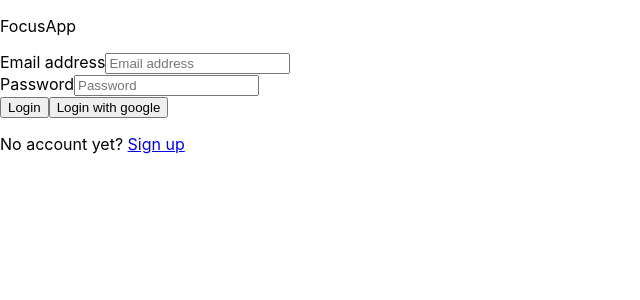
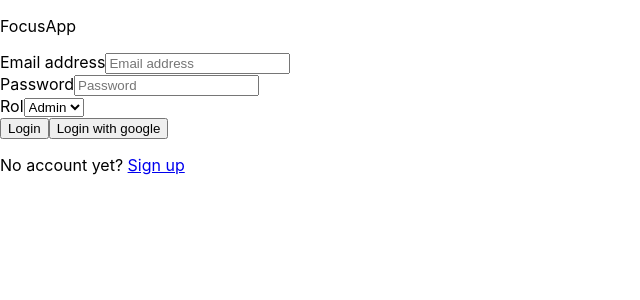
Before and after one commit to Jesuscabado/SilverEconomy, a React (Create React App) app in the folder frontend/: page /login in a window 1280 px wide. Shown: the top 300 px of the page, without its empty margins (0-640 px from the left). Built offline with nearby package versions, Linux system fonts and the light colour scheme; no server answers.

Commit message:
intento de poner el rol en el login da fallos

```diff
--- a/frontend/package.json
+++ b/frontend/package.json
@@ -7,6 +7,7 @@
     "@testing-library/react": "^13.4.0",
     "@testing-library/user-event": "^13.5.0",
     "firebase": "^9.22.1",
+    "firestore": "^1.1.6",
     "react": "^18.2.0",
     "react-dom": "^18.2.0",
     "react-router-dom": "^6.11.2",
--- a/frontend/src/App.js
+++ b/frontend/src/App.js
@@ -5,16 +5,39 @@ import Login from "./components/Login";
 import { BrowserRouter as Router } from "react-router-dom";
 import { Routes, Route } from "react-router-dom";
 import { onAuthStateChanged } from "firebase/auth";
+import { getFirestore, doc, getDoc } from "firebase/firestore";
 import { auth } from "./components/Firebase";
 
 function App() {
+  const firestore = getFirestore();
   const [user, setUser] = useState(null);
+
+  async function getRol(uid) {
+    const docRef = doc(firestore, `user/${uid}`);
+    const docu = await getDoc(docRef);
+    const docufinal = docu.data().rol;
+    return docufinal;
+  }
+
+  function setUserWithFirebaseAndRol(user) {
+    getRol(user.uid).then((rol) => {
+      const userData = {
+        email: user.email,
+        uid: user.uid,
+        rol: rol,
+      };
+      setUser(userData);
+      console.log("userdata final", userData);
+    });
+  }
 
   useEffect(() => {
     onAuthStateChanged(auth, function (user) {
       if (user) {
+        if (!user) {
+          setUserWithFirebaseAndRol(user);
+        }
         // User is signed in
-        setUser(user);
       } else {
         // User is signed in
 
--- a/frontend/src/components/Login.jsx
+++ b/frontend/src/components/Login.jsx
@@ -1,22 +1,33 @@
 import React, { useState } from "react";
 import { signInWithEmailAndPassword, signInWithPopup } from "firebase/auth";
 import { auth, provider } from "../components/Firebase";
-
+import { getFirestore, doc, setDoc } from "firebase/firestore";
 import { NavLink, useNavigate } from "react-router-dom";
 
 const Login = () => {
+  const firestore = getFirestore();
   const navigate = useNavigate();
   const [email, setEmail] = useState("");
   const [password, setPassword] = useState("");
+  const [selectedRol, setSelectedRol] = useState("");
 
   const onLogin = (e) => {
     e.preventDefault();
-    signInWithEmailAndPassword(auth, email, password)
+    signInWithEmailAndPassword(auth, email, password, selectedRol);
+    const infoUser = signInWithEmailAndPassword(
+      auth,
+      email,
+      password,
+      selectedRol
+    )
       .then((userCredential) => {
         // Signed in
         const user = userCredential.user;
         navigate("/");
         console.log(user);
+        console.log(infoUser.user.uid);
+        const docuRef = doc(firestore, `user/${infoUser.user.uid}`);
+        setDoc(docuRef, { correo: email, rol: selectedRol });
       })
       .catch((error) => {
         alert("Invalid email or password");
@@ -39,6 +50,11 @@ const Login = () => {
         const errorMessage = error.message;
         console.log(errorCode, errorMessage);
       });
+  };
+
+  const handleRolChange = (e) => {
+    setSelectedRol(e.target.value);
+    console.log(selectedRol);
   };
 
   return (
@@ -72,6 +88,19 @@ const Login = () => {
                   onChange={(e) => setPassword(e.target.value)}
                 />
               </div>
+              <div>
+                <label htmlFor='rol'>Rol</label>
+                <select
+                  id='rol'
+                  name='rol'
+                  required
+                  value={selectedRol}
+                  onChange={handleRolChange}
+                >
+                  <option value='user'>Admin</option>
+                  <option value='admin'>User</option>
+                </select>
+              </div>
 
               <div>
                 <button onClick={onLogin}>Login</button>
--- a/frontend/src/components/Signup.jsx
+++ b/frontend/src/components/Signup.jsx
@@ -8,11 +8,12 @@ const Signup = () => {
 
   const [email, setEmail] = useState("");
   const [password, setPassword] = useState("");
+  const [selectedRol, setSelectedRol] = useState("");
 
   const onSubmit = async (e) => {
     e.preventDefault();
 
-    await createUserWithEmailAndPassword(auth, email, password)
+    await createUserWithEmailAndPassword(auth, email, password, selectedRol)
       .then((userCredential) => {
         // Signed in
         const user = userCredential.user;
@@ -26,6 +27,11 @@ const Signup = () => {
         console.log(errorCode, errorMessage);
         // ..
       });
+  };
+
+  const handleRolChange = (e) => {
+    setSelectedRol(e.target.value);
+    console.log(selectedRol);
   };
 
   return (
@@ -59,6 +65,23 @@ const Signup = () => {
                 />
               </div>
 
+              <div>
+                <label htmlFor='rol'>Rol</label>
+                <select
+                  id='rol'
+                  name='rol'
+                  required
+                  value={selectedRol}
+                  onChange={handleRolChange}
+                >
+                  <option value='' disabled selected>
+                    Selecciona un rol
+                  </option>
+                  <option value='user'>User</option>
+                  <option value='admin'>Admin</option>
+                </select>
+              </div>
+
               <button type='submit' onClick={onSubmit}>
                 Sign up
               </button>
```
Also changed, not shown: 1 other file (tests, documents, lock files or other folders).
